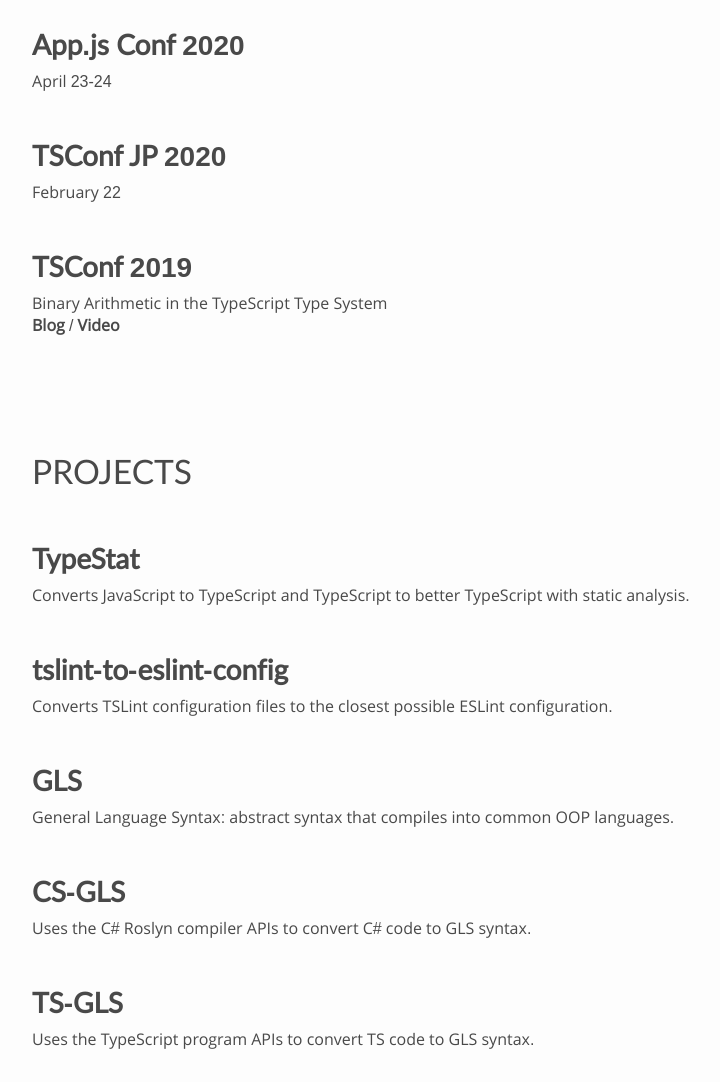
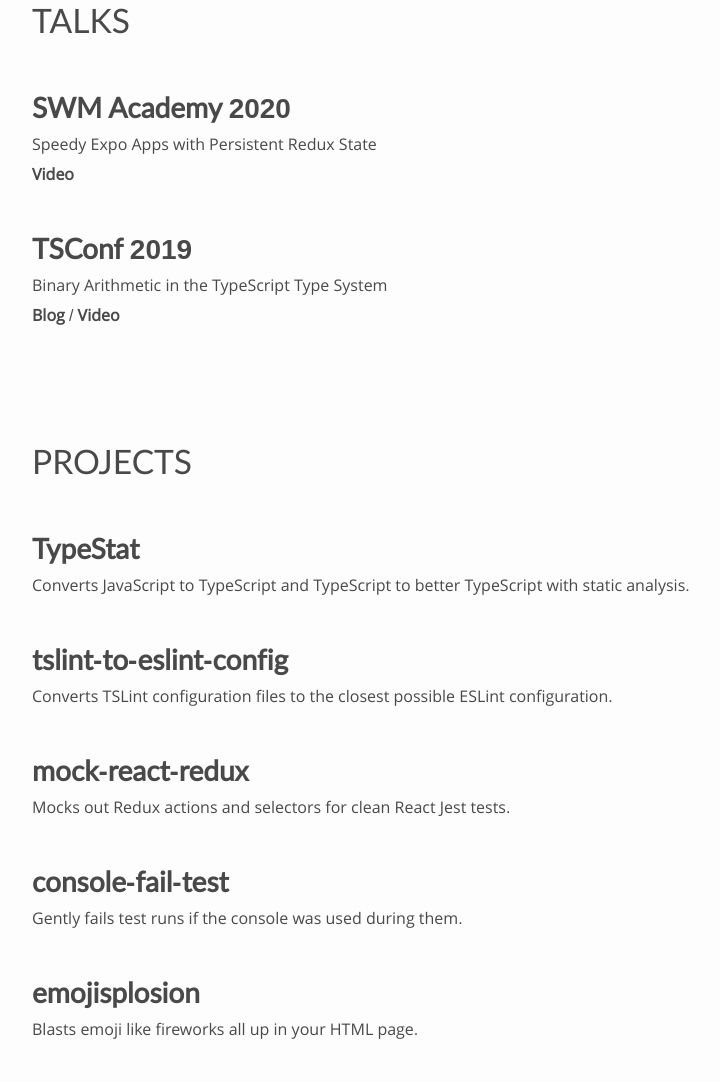
Before and after one commit to JoshuaKGoldberg/joshuakgoldberg-dot-com-old, a website: page src/index.html in a window 1280 px wide. Shown: the part 1110-2192 px from the top of the page, without its empty margins (68-788 px from the left). Drawn offline with Linux system fonts and the light colour scheme.

Commit message:
Added latest talks and open source stuff

```diff
--- a/src/index.css
+++ b/src/index.css
@@ -151,6 +151,14 @@
   display: flex;
   flex-direction: column;
   margin: 3rem 0;
+}
+
+.talk {
+  font-size: 1rem;
+}
+
+.links {
+  margin-top: 0.5rem;
 }
 
 footer {
--- a/src/index.html
+++ b/src/index.html
@@ -105,14 +105,18 @@
               <div class="years">2019-</div>
             </div>
             <p>
-              I'm on the <strong>Learner Experience</strong> team, working on
-              improving the core user experience of our content authoring and
-              consumption platforms.
+              I'm on our <strong>Web Platform</strong> team. We create and
+              maintain tools used by frontend developers across the company,
+              which involves everything from design systems to testing utilities
+              to TypeScript conversions.
             </p>
+            <br />
             <p>
-              I previously toured the <strong>Growth Team</strong> responsible
-              for driving user & revenue growth for the company via iterative
-              experimentation.
+              I previously toured our <strong>Learner Experience</strong> team,
+              which focuses on improving the core user experience of our content
+              authoring and consumption platforms, and our
+              <strong>Growth</strong> team, responsible for improving user
+              happiness & revenue growth via iterative experimentation.
             </p>
           </div>
         </div>
@@ -202,48 +206,42 @@
           <li class="group">
             <h3>
               <a
-                href="https://appjs.co"
+                href="https://swmansion.com/academy/webinars/josh-goldberg-speedy-expo-apps-with-persistent-redux-state"
                 rel="noopener"
                 target="_blank"
               >
-                App.js Conf 2020
+                SWM Academy 2020
               </a>
             </h3>
-            <p>April 23-24</p>
+            <p class="talk">
+              Speedy Expo Apps with Persistent Redux State
+            </p>
+            <p class="links">
+              <a
+                href="https://www.youtube.com/watch?v=tCELipPoMZM"
+                rel="noopener"
+                target="_blank"
+              >
+                Video
+              </a>
+            </p>
           </li>
           <li class="group">
             <h3>
-              <a
-                href="https://www.tsconf.jp/2020/"
-                rel="noopener"
-                target="_blank"
-              >
-                TSConf JP 2020
-              </a>
-            </h3>
-            <p>February 22</p>
-          </li>
-        </ul>
-        <ul class="groups">
-          <li class="group">
-            <h3>
-              <a
-                href="https://tsconf.io"
-                rel="noopener"
-                target="_blank"
-              >
+              <a href="https://tsconf.io" rel="noopener" target="_blank">
                 TSConf 2019
               </a>
             </h3>
-            <p>
+            <p class="talk">
               Binary Arithmetic in the TypeScript Type System
-              <br />
+            </p>
+            <p class="links">
               <a
                 href="https://blog.joshuakgoldberg.com/binary-arithmetic"
                 rel="noopener"
                 target="_blank"
               >
-               Blog
+                Blog
               </a>
               /
               <a
@@ -289,6 +287,48 @@
             <p>
               Converts TSLint configuration files to the closest possible ESLint
               configuration.
+            </p>
+          </li>
+        </ul>
+
+        <ul class="groups">
+          <li class="group">
+            <h3>
+              <a
+                href="https://github.com/Codecademy/mock-react-redux"
+                rel="noopener"
+                target="_blank"
+                >mock-react-redux</a
+              >
+            </h3>
+            <p>
+              Mocks out Redux actions and selectors for clean React Jest tests.
+            </p>
+          </li>
+          <li class="group">
+            <h3>
+              <a
+                href="https://github.com/Codecademy/console-fail-test"
+                rel="noopener"
+                target="_blank"
+                >console-fail-test</a
+              >
+            </h3>
+            <p>
+              Gently fails test runs if the console was used during them.
+            </p>
+          </li>
+          <li class="group">
+            <h3>
+              <a
+                href="https://github.com/JoshuaKGoldberg/emojisplosion"
+                rel="noopener"
+                target="_blank"
+                >emojisplosion</a
+              >
+            </h3>
+            <p>
+              Blasts emoji like fireworks all up in your HTML page.
             </p>
           </li>
         </ul>
@@ -389,9 +429,8 @@
           rel="noopener"
           target="blank"
         >
-          open source on GitHub
-        </a>.
-        Found a problem? File an issue!
+          open source on GitHub</a
+        >. Found a problem? File an issue!
       </div>
     </footer>
 
```
